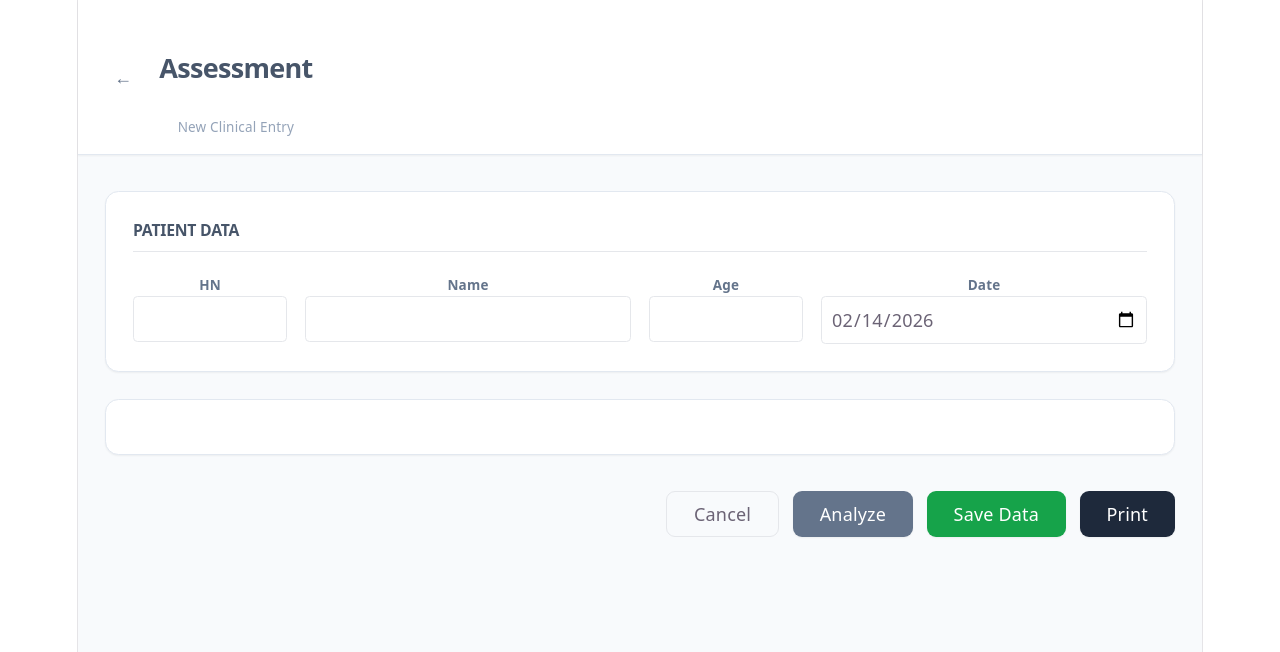
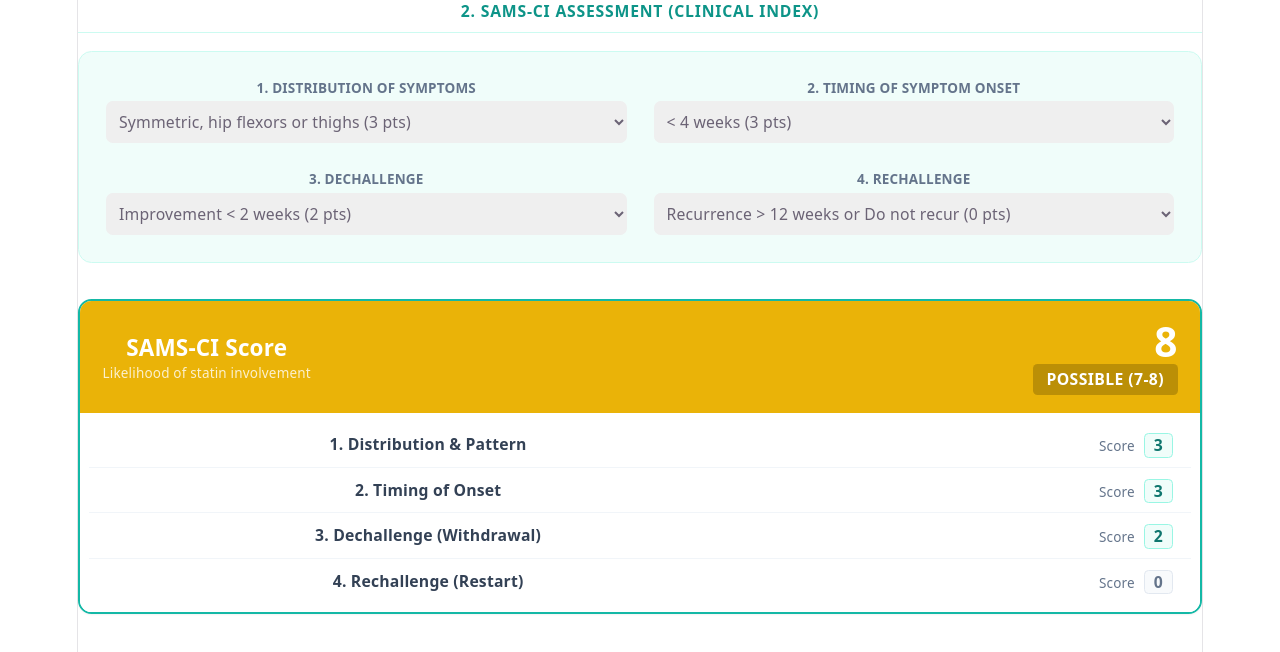
Before and after one commit to ungsriswork-oss/ADR, a React (Vite) app: page /assess/sams in a window 1280 px wide. Shown: the top 652 px of the page. Built offline with nearby package versions, Linux system fonts and the light colour scheme.

Commit message:
Fix many function

```diff
--- a/src/App.jsx
+++ b/src/App.jsx
@@ -2,13 +2,18 @@ import React from 'react';
 import { BrowserRouter as Router, Routes, Route, Navigate } from 'react-router-dom';
 import Home from './pages/Home';
 import AssessmentForm from './pages/AssessmentForm';
+import SamsAssessment from './pages/SamsAssessment'; // <--- เพิ่ม import
 
 function App() {
   return (
     <Router>
       <Routes>
-        {/* เปลี่ยนหน้าแรกเป็น Home */}
         <Route path="/" element={<Home />} />
+
+        {/* เพิ่ม route เฉพาะสำหรับ SAMS */}
+        <Route path="/assess/sams" element={<SamsAssessment />} />
+
+        {/* Route เดิมสำหรับแบบประเมินอื่นๆ */}
         <Route path="/assess/:type" element={<AssessmentForm />} />
       </Routes>
     </Router>
--- a/src/pages/AssessmentForm.jsx
+++ b/src/pages/AssessmentForm.jsx
@@ -8,6 +8,7 @@ import SjsAssessment from './SjsAssessment';
 import HemeAssessment from './HemeAssessment';
 import RashAssessment from './RashAssessment';
 import ElectroAssessment from './ElectroAssessment';
+import SamsAssessment from './SamsAssessment'; // ✅ (1) เพิ่ม Import SAMS
 
 const AssessmentForm = () => {
   const { type } = useParams();
@@ -33,7 +34,7 @@ const AssessmentForm = () => {
   const [naranjoScores, setNaranjoScores] = useState({});
   const [pharmacistNote, setPharmacistNote] = useState('');
 
-  // ✅ (1) เพิ่มตัวแปร state สำหรับเก็บค่า Checkbox ของ Prodrome
+  // Checkbox ของ Prodrome
   const [prodromeData, setProdromeData] = useState({});
 
   // Result
@@ -83,8 +84,12 @@ const AssessmentForm = () => {
 
       if (type === 'rash') {
         setNaranjoScores(src.naranjoScores || src.scores || {});
-        // ✅ (2) โหลดค่า Prodrome ที่เคยบันทึกไว้มาใส่ State
         setProdromeData(src.prodromeData || {});
+      }
+
+      // สำหรับ SAMS ถ้ามีข้อมูลเก่า (ในอนาคตถ้า SAMS รองรับการโหลดค่ากลับ)
+      if (type === 'sams' && loaded.analysisResultFull) {
+         setAnalysisResult(loaded.analysisResultFull);
       }
 
       if (!loaded.analysisResultFull) {
@@ -101,6 +106,7 @@ const AssessmentForm = () => {
     rash: { title: 'Drug Rash (Naranjo)', themeColor: 'pink' },
     electro: { title: 'Electrolyte Imbalance', themeColor: 'yellow' },
     heme: { title: 'Hematologic Disorder', themeColor: 'rose' },
+    sams: { title: 'SAMS-CI', themeColor: 'cyan' }, // ✅ (2) เพิ่ม Setting SAMS
     default: { title: 'Assessment', themeColor: 'slate' },
   };
   const currentSetting = typeSettings[type] || typeSettings.default;
@@ -112,7 +118,12 @@ const AssessmentForm = () => {
       return alert('กรุณากรอก ชื่อ-นามสกุล และ HN');
 
     let rankedList = analysisResult?.rankedDrugs || [];
-    if (type === 'rash' && rankedList.length === 0 && drugList.length > 0) {
+
+    // กรณี SAMS อาจจะไม่มี rankedDrugs แต่มี Score รวม
+    if (type === 'sams' && analysisResult) {
+        rankedList = [{ name: 'Statin Assessment', total: analysisResult.total || '-' }];
+    }
+    else if (type === 'rash' && rankedList.length === 0 && drugList.length > 0) {
       rankedList = drugList.map((d) => ({ name: d.name, total: '-' }));
     }
 
@@ -130,20 +141,20 @@ const AssessmentForm = () => {
 
       analysisResultFull: analysisResult,
 
-      savedData: ['rash', 'sjs'].includes(type)
+      savedData: ['rash', 'sjs', 'sams'].includes(type) // ✅ (3) เพิ่ม sams ใน savedData
         ? {
             drugList,
             symptomDate,
-            dailyLogs,
+            dailyLogs: ['rash', 'sjs'].includes(type) ? dailyLogs : undefined,
             naranjoScores: type === 'rash' ? naranjoScores : undefined,
             pharmacistNote,
-            // ✅ (3) บันทึกค่า Prodrome ลงฐานข้อมูล
-            prodromeData,
+            prodromeData: type === 'rash' ? prodromeData : undefined,
+            // สำหรับ SAMS ข้อมูลคำตอบ (Answers) จะอยู่ใน analysisResultFull แล้ว
           }
         : null,
 
-      rFactor: analysisResult?.rFactor || '-',
-      analysisType: analysisResult?.type || 'N/A',
+      rFactor: analysisResult?.rFactor || analysisResult?.total || '-',
+      analysisType: analysisResult?.type || analysisResult?.text || 'N/A',
       rankedDrugs: rankedList,
       savedAt: new Date().toISOString(),
     };
@@ -274,7 +285,6 @@ const AssessmentForm = () => {
               setDrugList={setDrugList}
               symptomDate={symptomDate}
               setSymptomDate={setSymptomDate}
-              // Pass initial data correctly
               initialData={{
                 savedData: {
                   drugs: drugList,
@@ -313,7 +323,6 @@ const AssessmentForm = () => {
             <HemeAssessment onAnalysisComplete={setAnalysisResult} />
           )}
 
-          {/* ✅ (4) ส่ง Props prodromeData ให้ตัวลูกใช้งาน */}
           {type === 'rash' && (
             <RashAssessment
               drugList={drugList}
@@ -326,7 +335,6 @@ const AssessmentForm = () => {
               setNaranjoScores={setNaranjoScores}
               pharmacistNote={pharmacistNote}
               setPharmacistNote={setPharmacistNote}
-              // เพิ่มตรงนี้
               prodromeData={prodromeData}
               setProdromeData={setProdromeData}
               onAnalysisComplete={setAnalysisResult}
@@ -337,7 +345,7 @@ const AssessmentForm = () => {
                   dailyLogs,
                   naranjoScores,
                   pharmacistNote,
-                  prodromeData, // ส่งลงไปเพื่อให้ลูกรู้สถานะล่าสุด
+                  prodromeData,
                 },
               }}
             />
@@ -345,6 +353,11 @@ const AssessmentForm = () => {
 
           {type === 'electro' && (
             <ElectroAssessment onAnalysisComplete={setAnalysisResult} />
+          )}
+
+          {/* ✅ (4) เพิ่ม Render SAMS */}
+          {type === 'sams' && (
+            <SamsAssessment onAnalysisComplete={setAnalysisResult} />
           )}
         </div>
 
@@ -357,9 +370,7 @@ const AssessmentForm = () => {
             Cancel
           </button>
 
-          {/* ❌ ซ่อนปุ่ม Analyze ในทุก Type ที่เรามี (DILI, SJS, RASH, DRESS, AGEP, HEME, ELECTRO)
-            เพราะหน้าจอเหล่านั้นจัดการ Analyze เอง หรือเป็น Auto-calculate หมดแล้ว
-          */}
+          {/* ✅ (5) ซ่อน Analyze สำหรับ sams ด้วย */}
           {![
             'dili',
             'sjs',
@@ -368,6 +379,7 @@ const AssessmentForm = () => {
             'agep',
             'heme',
             'electro',
+            'sams',
           ].includes(type) && (
             <button
               onClick={() => setAnalyzeCount((c) => c + 1)}
--- a/src/pages/Home.jsx
+++ b/src/pages/Home.jsx
@@ -24,23 +24,21 @@ const Home = () => {
     navigate(`/assess/${caseData.type || 'dili'}`, { state: { caseData } });
   };
 
-  // ✅ HELPER: ฟังก์ชันใหม่ช่วยดึงข้อมูลยาให้ครบทุกแบบ
+  // ✅ HELPER: ฟังก์ชันเดิม ดึงข้อมูลยาให้ครบทุกแบบ
   const getSuspectedDrugs = (c) => {
-    // 1. ลองดึงจาก rankedDrugs (ผลวิเคราะห์ที่เรียงแล้ว)
     if (Array.isArray(c.rankedDrugs) && c.rankedDrugs.length > 0) {
         return c.rankedDrugs;
     }
-    // 2. ถ้าไม่มี ให้ลองดูใน savedData.drugList (สำหรับเคสใหม่ๆ)
     if (c.savedData && Array.isArray(c.savedData.drugList) && c.savedData.drugList.length > 0) {
         return c.savedData.drugList;
     }
-    // 3. ถ้ายังไม่มี ให้ลองดูที่ drugList โดยตรง (เคสเก่า)
     if (Array.isArray(c.drugList) && c.drugList.length > 0) {
         return c.drugList;
     }
     return [];
   };
 
+  // ✅ UPDATE 1: เพิ่ม SAMS-CI ในรายการ Tools
   const tools = [
     {
       id: 'dili',
@@ -98,9 +96,18 @@ const Home = () => {
       active: true,
       path: '/assess/agep',
     },
+    // --- ส่วนที่เพิ่มใหม่ ---
+    {
+      id: 'sams',
+      title: 'SAMS-CI',
+      desc: 'Statin-Associated Muscle Sx',
+      color: 'cyan', // เลือกสี Cyan เพื่อให้ต่างจาก Teal ของ AGEP
+      active: true,
+      path: '/assess/sams',
+    },
   ];
 
-  // Helper function สำหรับจัดการสี Badge ของ ADR Type
+  // ✅ UPDATE 2: เพิ่มเคสสีสำหรับ 'sams' ใน Badge
   const getADRBadgeClass = (type) => {
     switch (type?.toLowerCase()) {
       case 'dili':
@@ -111,6 +118,10 @@ const Home = () => {
         return 'bg-red-100 text-red-700 border-red-200';
       case 'dress':
         return 'bg-purple-100 text-purple-700 border-purple-200';
+      case 'agep': // เพิ่มของ AGEP เดิมเผื่อไว้ (ในโค้ดเก่าอาจจะยังไม่มี case นี้ชัดเจน)
+        return 'bg-teal-100 text-teal-700 border-teal-200';
+      case 'sams': // เพิ่มใหม่สำหรับ SAMS
+        return 'bg-cyan-100 text-cyan-700 border-cyan-200';
       default:
         return 'bg-slate-100 text-slate-700 border-slate-200';
     }
@@ -144,7 +155,7 @@ const Home = () => {
       </nav>
 
       <div className="max-w-5xl mx-auto px-6 py-8">
-        {/* Tools Grid ส่วนเดิม */}
+        {/* Tools Grid - Mapping tools array ที่เพิ่ม SAMS แล้ว */}
         <div className="mb-10">
           <div className="grid grid-cols-1 md:grid-cols-2 lg:grid-cols-3 gap-5">
             {tools.map((tool) => (
@@ -232,7 +243,7 @@ const Home = () => {
           </span>
         </div>
 
-        {/* ตาราง Case Follow-up ที่ปรับปรุงใหม่ */}
+        {/* ตาราง Case Follow-up ส่วนเดิม */}
         <div>
           <div className="flex justify-between items-center mb-4">
             <div>
@@ -250,8 +261,7 @@ const Home = () => {
                   <th className="p-4 font-bold">Date Saved</th>
                   <th className="p-4 font-bold">HN</th>
                   <th className="p-4 font-bold">Patient Name</th>
-                  <th className="p-4 font-bold text-center">ADR Type</th>{' '}
-                  {/* เพิ่มคอลัมน์ ADR Type */}
+                  <th className="p-4 font-bold text-center">ADR Type</th>
                   <th className="p-4 font-bold">Suspected Drugs</th>
                   <th className="p-4 font-bold text-right w-20">Delete</th>
                 </tr>
@@ -281,7 +291,7 @@ const Home = () => {
                       </td>
                       <td className="p-4 font-bold text-slate-800">{c.name}</td>
 
-                      {/* 1. แสดง ADR Type */}
+                      {/* แสดง ADR Type */}
                       <td className="p-4 text-center">
                         <span
                           className={`px-2 py-1 rounded text-[10px] font-bold border uppercase ${getADRBadgeClass(
@@ -292,7 +302,7 @@ const Home = () => {
                         </span>
                       </td>
 
-                      {/* 2. แสดง Suspected Drugs แบบเคส Man Ung (ใช้ฟังก์ชัน helper) */}
+                      {/* แสดง Suspected Drugs */}
                       <td className="p-4">
                         <div className="flex flex-wrap gap-1">
                           {getSuspectedDrugs(c).slice(0, 3).map((d, i) => (
--- /dev/null
+++ b/src/pages/SamsAssessment.jsx
@@ -0,0 +1,170 @@
+import React, { useState, useEffect } from 'react';
+
+// --- 1. CONFIGURATION: SAMS-CI Criteria ---
+const samsCriteria = {
+    distribution: {
+        3: "Symmetric, hip flexors or thighs",
+        2: "Symmetric, calves",
+        2.1: "Symmetric, upper proximal extremities",
+        1: "Not specific to any area, asymmetric or intermittent"
+    },
+    onset: {
+        3: "< 4 weeks",
+        1: "4-12 weeks",
+        1.1: "> 12 weeks"
+    },
+    dechallenge: {
+        2: "Improvement < 2 weeks",
+        1: "Improvement 2-4 weeks",
+        0: "No improvement > 4 weeks"
+    },
+    rechallenge: {
+        3: "Recurrence < 4 weeks",
+        1: "Recurrence 4-12 weeks",
+        0: "Recurrence > 12 weeks or Do not recur"
+    }
+};
+
+const SamsRow = ({ label, value, score }) => (
+    <tr className="border-b border-slate-100 last:border-0">
+        <td className="py-2 pl-4 w-[60%] font-bold text-slate-700 text-sm">{label}</td>
+        <td className="py-2 pr-4 w-[40%] text-right">
+            <span className="text-xs text-slate-500 mr-2">{value}</span>
+            <span className={`font-bold text-sm border px-2 rounded inline-block ${score > 0 ? 'text-teal-700 bg-teal-50 border-teal-200' : 'text-slate-500 bg-slate-50 border-slate-200'}`}>
+                {score}
+            </span>
+        </td>
+    </tr>
+);
+
+// ✅ ปรับให้รับ props: onAnalysisComplete
+const SamsAssessment = ({ onAnalysisComplete }) => {
+    const [answers, setAnswers] = useState({
+        distribution: 3,
+        onset: 3,
+        dechallenge: 2,
+        rechallenge: 0
+    });
+
+    const [result, setResult] = useState(null);
+
+    useEffect(() => {
+        const getScore = (val) => Math.floor(parseFloat(val));
+
+        const breakdown = {
+            distribution: getScore(answers.distribution),
+            onset: getScore(answers.onset),
+            dechallenge: getScore(answers.dechallenge),
+            rechallenge: getScore(answers.rechallenge)
+        };
+
+        const total = Object.values(breakdown).reduce((a, b) => a + b, 0);
+
+        let text = "Unlikely (< 7)";
+        let colorClass = "bg-slate-500";
+
+        if (total >= 9) {
+            text = "Probable (9-11)";
+            colorClass = "bg-teal-600";
+        } else if (total >= 7) {
+            text = "Possible (7-8)";
+            colorClass = "bg-yellow-500";
+        }
+
+        const calculatedResult = { total, text, breakdown, colorClass };
+        setResult(calculatedResult);
+
+        // ✅ ส่งข้อมูลกลับไปให้ AssessmentForm เพื่อบันทึก
+        if (onAnalysisComplete) {
+            onAnalysisComplete({
+                score: total,
+                interpretation: text,
+                answers: answers, // บันทึกคำตอบเก็บไว้
+                breakdown: breakdown
+            });
+        }
+
+    }, [answers]); // เอา onAnalysisComplete ออกจาก dependency เพื่อป้องกัน loop
+
+    const handleChange = (field, value) => {
+        setAnswers(prev => ({ ...prev, [field]: value }));
+    };
+
+    return (
+        <div className="space-y-8 animate-fade-in">
+            {/* INPUT SECTION */}
+            <div className="print-section">
+                <h2 className="text-sm font-bold text-teal-600 uppercase tracking-wider mb-4 border-b border-teal-100 pb-2">
+                    2. SAMS-CI Assessment (Clinical Index)
+                </h2>
+
+                <div className="bg-teal-50 p-6 rounded-xl border border-teal-100 mb-6 grid grid-cols-1 md:grid-cols-2 gap-6">
+                    <div>
+                        <label className="text-xs text-slate-500 font-bold block mb-1">1. DISTRIBUTION OF SYMPTOMS</label>
+                        <select className="w-full text-sm border-slate-300 rounded-md p-2" value={answers.distribution} onChange={e => handleChange('distribution', e.target.value)}>
+                            {Object.entries(samsCriteria.distribution).map(([score, label]) => (
+                                <option key={score} value={score}>{label} ({Math.floor(score)} pts)</option>
+                            ))}
+                        </select>
+                    </div>
+                    <div>
+                        <label className="text-xs text-slate-500 font-bold block mb-1">2. TIMING OF SYMPTOM ONSET</label>
+                        <select className="w-full text-sm border-slate-300 rounded-md p-2" value={answers.onset} onChange={e => handleChange('onset', e.target.value)}>
+                            {Object.entries(samsCriteria.onset).map(([score, label]) => (
+                                <option key={score} value={score}>{label} ({Math.floor(score)} pts)</option>
+                            ))}
+                        </select>
+                    </div>
+                    <div>
+                        <label className="text-xs text-slate-500 font-bold block mb-1">3. DECHALLENGE</label>
+                        <select className="w-full text-sm border-slate-300 rounded-md p-2" value={answers.dechallenge} onChange={e => handleChange('dechallenge', e.target.value)}>
+                            {Object.entries(samsCriteria.dechallenge).sort((a,b) => b[0]-a[0]).map(([score, label]) => (
+                                <option key={score} value={score}>{label} ({score} pts)</option>
+                            ))}
+                        </select>
+                    </div>
+                    <div>
+                        <label className="text-xs text-slate-500 font-bold block mb-1">4. RECHALLENGE</label>
+                        <select className="w-full text-sm border-slate-300 rounded-md p-2" value={answers.rechallenge} onChange={e => handleChange('rechallenge', e.target.value)}>
+                            {Object.entries(samsCriteria.rechallenge).sort((a,b) => b[0]-a[0]).map(([score, label]) => (
+                                <option key={score} value={score}>{label} ({score} pts)</option>
+                            ))}
+                        </select>
+                    </div>
+                </div>
+            </div>
+
+            {/* RESULT SECTION */}
+            {result && (
+                <div className="animate-slide-up print-section break-inside-avoid">
+                    <div className="border-2 border-teal-500 rounded-xl overflow-hidden shadow-sm bg-white">
+                        <div className={`${result.colorClass} text-white px-5 py-4 flex justify-between items-center print:text-black print:bg-white print:border-b-2 print:border-teal-600`}>
+                            <div>
+                                <h3 className="text-xl font-bold">SAMS-CI Score</h3>
+                                <p className="text-xs text-white/80 print:text-black/60">Likelihood of statin involvement</p>
+                            </div>
+                            <div className="text-right">
+                                <div className="text-4xl font-bold">{result.total}</div>
+                                <div className="text-sm font-bold uppercase tracking-wide bg-black/20 px-3 py-1 rounded inline-block print:bg-slate-100 print:text-black">
+                                    {result.text}
+                                </div>
+                            </div>
+                        </div>
+                        <div className="bg-white p-2">
+                            <table className="w-full table-fixed">
+                                <tbody>
+                                    <SamsRow label="1. Distribution & Pattern" value="Score" score={result.breakdown.distribution} />
+                                    <SamsRow label="2. Timing of Onset" value="Score" score={result.breakdown.onset} />
+                                    <SamsRow label="3. Dechallenge (Withdrawal)" value="Score" score={result.breakdown.dechallenge} />
+                                    <SamsRow label="4. Rechallenge (Restart)" value="Score" score={result.breakdown.rechallenge} />
+                                </tbody>
+                            </table>
+                        </div>
+                    </div>
+                </div>
+            )}
+        </div>
+    );
+};
+
+export default SamsAssessment;
```
